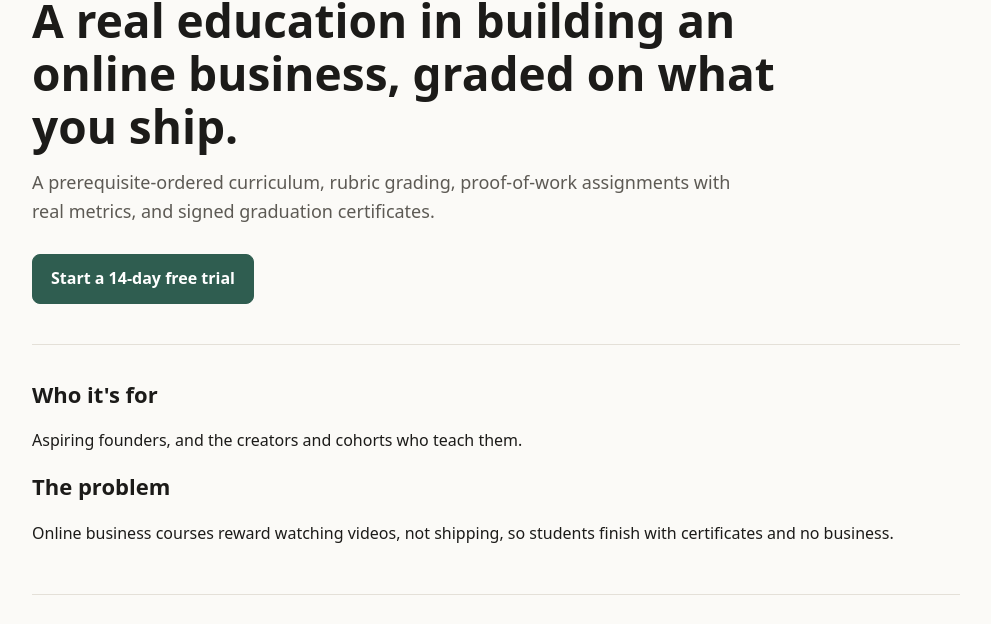
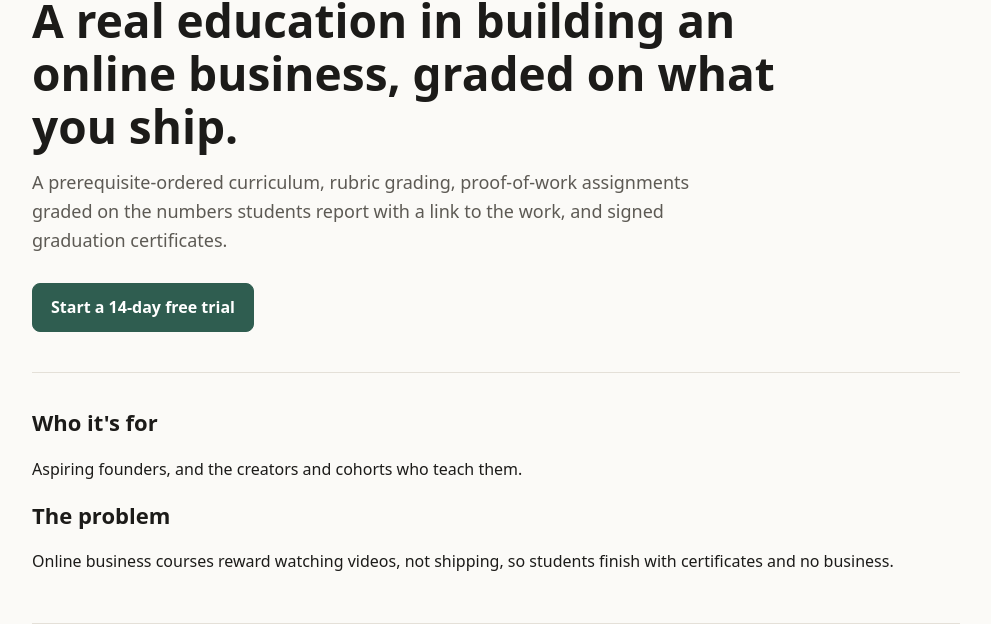
Before and after one commit to eliem08/internet-business-school, a plain HTML site: page landing/index.html in a window 1280 px wide. Shown: the part 103-727 px from the top of the page, without its empty margins (144-1135 px from the left). Drawn offline with Linux system fonts and the light colour scheme.

Commit message:
Copy audit: claims match what the software does

```diff
--- a/landing/index.html
+++ b/landing/index.html
@@ -35,7 +35,7 @@
   <header>
     <div class="brand">Internet Business School</div>
     <h1>A real education in building an online business, graded on what you ship.</h1>
-    <p class="lede">A prerequisite-ordered curriculum, rubric grading, proof-of-work assignments with real metrics, and signed graduation certificates.</p>
+    <p class="lede">A prerequisite-ordered curriculum, rubric grading, proof-of-work assignments graded on the numbers students report with a link to the work, and signed graduation certificates.</p>
     <a class="btn primary" href="https://github.com/eliem08/internet-business-school/issues/new?title=Internet%20Business%20School%20trial&amp;labels=sales">Start a 14-day free trial</a>
   </header>
   <section>
```
Also changed, not shown: 1 other file.
